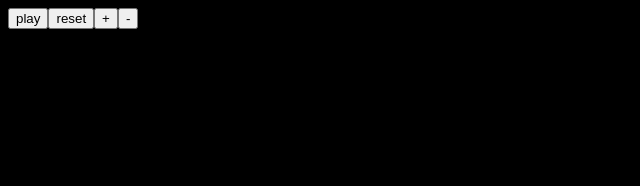
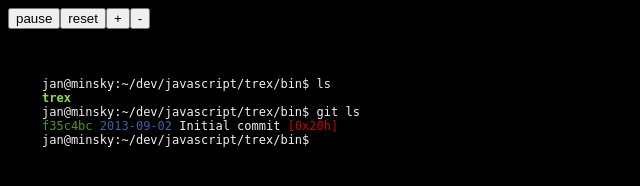
Before and after one commit to 0x20h/trex, a plain HTML site: page examples/example.html in a window 1280 px wide. Shown: the whole page, without its empty margins (0-640 px from the left). Drawn offline with nearby package versions, Linux system fonts and the light colour scheme.

Commit message:
set auto_start in example.html

```diff
--- a/examples/example.html
+++ b/examples/example.html
@@ -32,7 +32,7 @@
 	<script src="../src/jquery.trex.js"></script>
 	<script>
 	$(function() {
-	  $('.terminal').trex({speed: .7});
+	  $('.terminal').trex({speed: .7, auto_start: true});
 	});
 	</script>
 </body>
```
